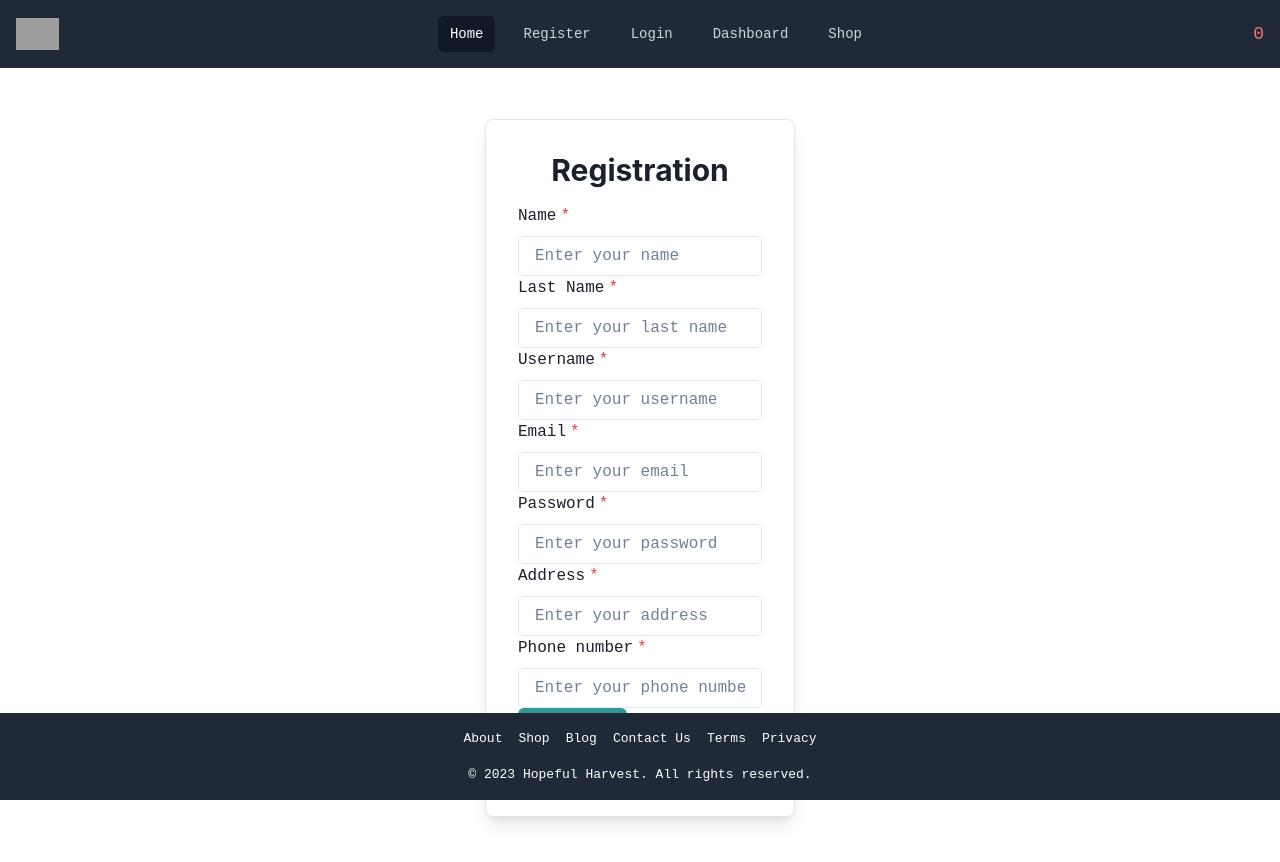
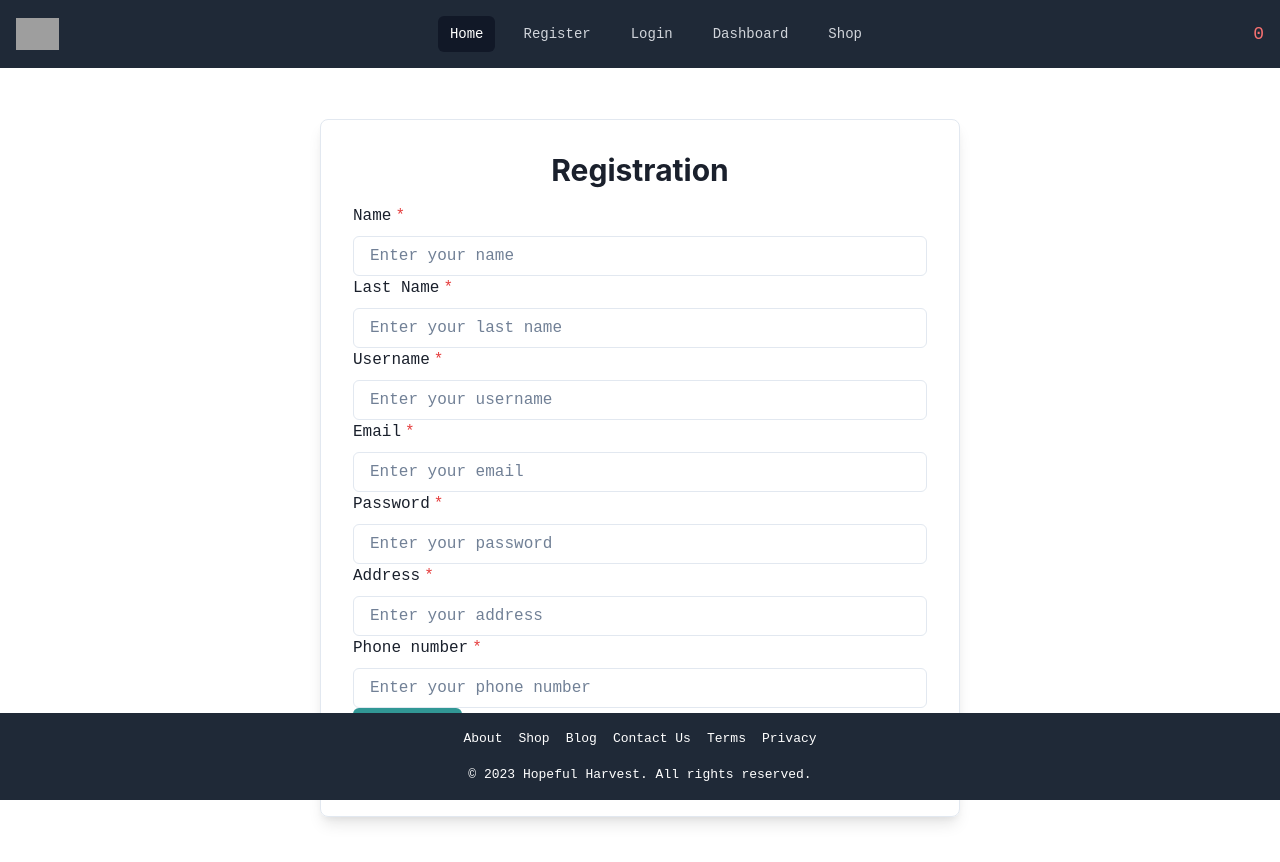
Before and after one commit to sheilabarnagot/HopefulHarvest, a React (Vite) app in the folder frontend/: page /register in a window 1280 px wide. Shown: the top 862 px of the page. Built offline with nearby package versions, Linux system fonts and the light colour scheme; grey boxes are pictures that could not be loaded.

Commit message:
style registration

```diff
--- a/frontend/src/UserRegistration.tsx
+++ b/frontend/src/UserRegistration.tsx
@@ -1,4 +1,5 @@
 import { useState } from 'react';
+
 import {
   Box,
   Input,
@@ -112,17 +113,19 @@ const UserRegistration: React.FC = () => {
   };
 
   return (
-    <div className="flex justify-center items-center h-screen ">
+    // <div className="flex justify-center items-center h-screen ">
+    <VStack spacing={4} align="center" justify="center" minHeight="100vh">
     <Box
       p={8}
-        m={{ base: 4, md: 8 }}
-        maxWidth="400px"
+      width={{ base: '90%', md: '50%' }}
       borderWidth={1}
       borderRadius={8}
       boxShadow="lg"
+      marginTop={8}
+      marginBottom={8}
     >
-        <VStack spacing={4}>
-          <Heading as="h2" size="lg">
+        <VStack spacing={4} align="stretch">
+          <Heading as="h2" size="lg" textAlign="center">
             Registration
           </Heading>
           <form onSubmit={handleRegistration}>
@@ -233,7 +236,7 @@ const UserRegistration: React.FC = () => {
           </Text>
         </VStack>
       </Box>
-    </div>
+    </VStack>
   );
 };
 
```
Also changed, not shown: 2 other files (tests, documents, lock files or other folders). Lines whose indentation alone changed are shown as unchanged.
